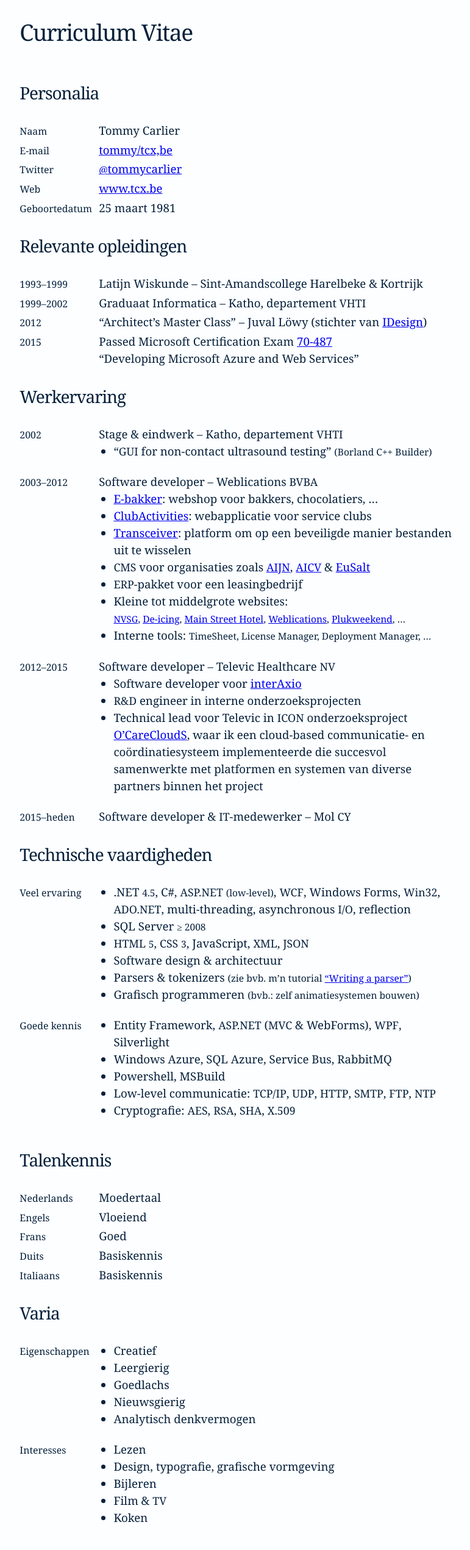
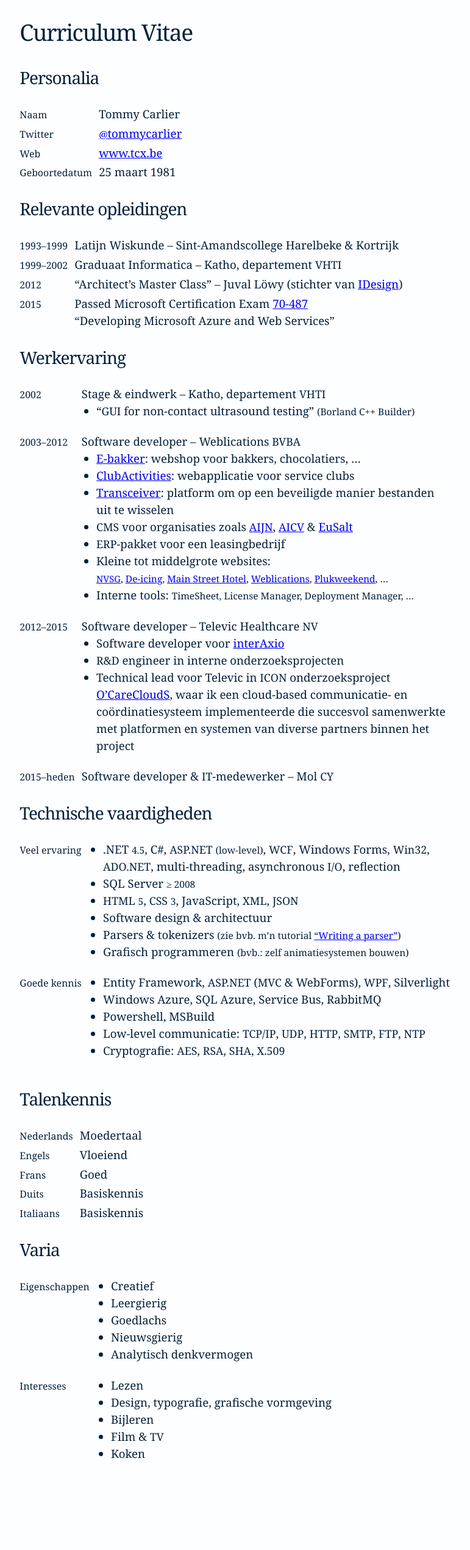
Before and after one commit to tommy-carlier/etc.tcx.be, a Jekyll site: the page built from cv/index.html, in a window 1280 px wide. Shown: the whole page at 61% size, without its empty margins (253-1024 px from the left). Built offline with Jekyll 4.4.1, drawn with Linux system fonts in a browser that asks for light colours; comment, search, counter and statistics services are not loaded; after the commit the page ends 2437 px from its top, so only the background shows below that.

Commit message:
Split CV into multiple tables

```diff
--- a/cv/index.html
+++ b/cv/index.html
@@ -7,27 +7,24 @@ robotsNoIndex: true
 ---
 
 <h1>Curriculum Vitae</h1>
+<h2 id=personal>Personalia</h2>
 <table>
-<thead>
-  <tr><th colspan=2><h2 id=personal>Personalia</h2></tr>
-<tbody>
   <tr><th>Naam<td>Tommy Carlier</tr>
-  <tr><th>E-mail<td><a href="#" data-m="tommy/tcx,be">tommy/tcx,be</a></tr>
   <tr><th>Twitter<td><a href="https://twitter.com/tommycarlier" rel=me><small>@</small>tommycarlier</a></tr>
   <tr><th>Web<td><a href="http://www.tcx.be/">www.tcx.be</a></tr>
   <tr><th>Geboortedatum<td><time datetime="1981-03-25">25 maart 1981</time></tr>
+</table>
 
-<thead>
-  <tr><th colspan=2><h2 id=education>Relevante opleidingen</h2></tr>
-<tbody>
+<h2 id=education>Relevante opleidingen</h2>
+<table>
   <tr><th>1993–1999<td>Latijn Wiskunde – Sint-Amandscollege Harelbeke &amp; Kortrijk</tr>
   <tr><th>1999–2002<td>Graduaat Informatica – Katho, departement <abbr>VHTI</abbr></tr>
   <tr><th>2012<td>“Architect’s Master Class” – Juval Löwy (stichter van <a href="http://www.idesign.net/">IDesign</a>)</tr>
   <tr><th>2015<td>Passed Microsoft Certification Exam <a href="https://www.microsoft.com/learning/en-us/exam-70-487.aspx">70-487</a> <nobr>“Developing Microsoft Azure and Web Services”</nobr></tr>
+</table>
 
-<thead>
-  <tr><th colspan=2><h2 id=experience>Werkervaring</h2></tr>
-<tbody>
+<h2 id=experience>Werkervaring</h2>
+<table>
   <tr><th>2002<td>Stage &amp; eindwerk – Katho, departement <abbr>VHTI</abbr>
     <ul><li>“<abbr>GUI</abbr> for non-contact ultrasound testing” <small>(Borland C++ Builder)</small></ul></tr>
   <tr><th>2003–2012<td>Software developer – Weblications <abbr>BVBA</abbr><ul>
@@ -45,10 +42,10 @@ robotsNoIndex: true
     <li>Technical lead voor Televic in <abbr>ICON</abbr> onderzoeksproject <a href="http://www.iminds.be/nl/projecten/2014/04/07/ocareclouds">O’CareCloudS</a>, waar ik een cloud-based communicatie- en coördinatiesysteem implementeerde die succesvol samenwerkte met platformen en systemen van diverse partners binnen het project
   </ul></tr>
   <tr><th>2015–heden<td>Software developer &amp; <abbr>IT</abbr>-medewerker – Mol <abbr>CY</abbr></tr>
+</table>
 
-<thead>
-  <tr><th colspan=2><h2 id=technical-skills>Technische vaardigheden</h2></tr>
-<tbody>
+<h2 id=technical-skills>Technische vaardigheden</h2>
+<table>
   <tr><th>Veel ervaring<td><ul>
     <li>.NET <small>4.5</small>, C#, <abbr>ASP.NET</abbr> <small>(low-level)</small>, <abbr>WCF</abbr>, Windows Forms, <abbr>Win32</abbr>, <abbr>ADO.NET</abbr>, multi-threading, asynchronous <abbr>I/O</abbr>, reflection
     <li>SQL Server <small>≥ 2008</small>
@@ -64,19 +61,19 @@ robotsNoIndex: true
     <li>Low-level communicatie: <abbr>TCP/IP</abbr>, <abbr>UDP</abbr>, <abbr>HTTP</abbr>, <abbr>SMTP</abbr>, <abbr>FTP</abbr>, <abbr>NTP</abbr>
     <li>Cryptografie: <abbr>AES</abbr>, <abbr>RSA</abbr>, <abbr>SHA</abbr>, <abbr>X.509</abbr>
   </ul></tr>
+</table>
 
-<thead>
-  <tr><th colspan=2><h2 id=languages>Talenkennis</h2></tr>
-<tbody>
+<h2 id=languages>Talenkennis</h2>
+<table>
   <tr><th>Nederlands<td>Moedertaal</tr>
   <tr><th>Engels<td>Vloeiend</tr>
   <tr><th>Frans<td>Goed</tr>
   <tr><th>Duits<td>Basiskennis</tr>
   <tr><th>Italiaans<td>Basiskennis</tr>
+</table>
 
-<thead>
-  <tr><th colspan=2><h2 id=extra>Varia</h2></tr>
-<tbody>
+<h2 id=extra>Varia</h2>
+<table>
   <tr><th>Eigenschappen<td><ul>
     <li>Creatief
     <li>Leergierig
--- a/etc.scss
+++ b/etc.scss
@@ -42,7 +42,7 @@ td > ul {
   margin: 0 0 1em 0.3em;
 }
 
-h1 + h2, h2 + p, h2 + ul {
+h1 + h2, h2 + p, h2 + ul, h2 + table {
   margin-top: 0.3em;
 }
 
```
